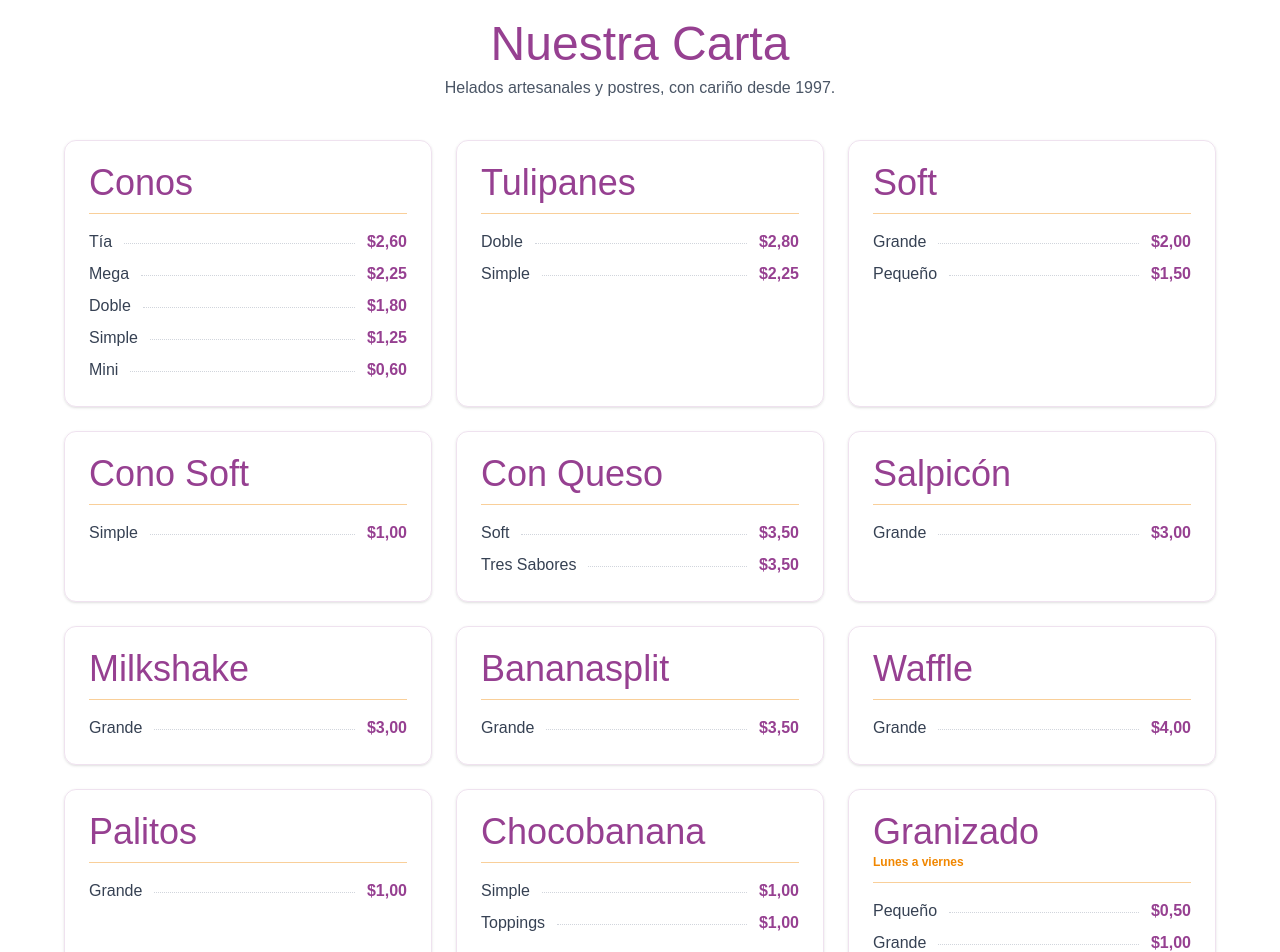
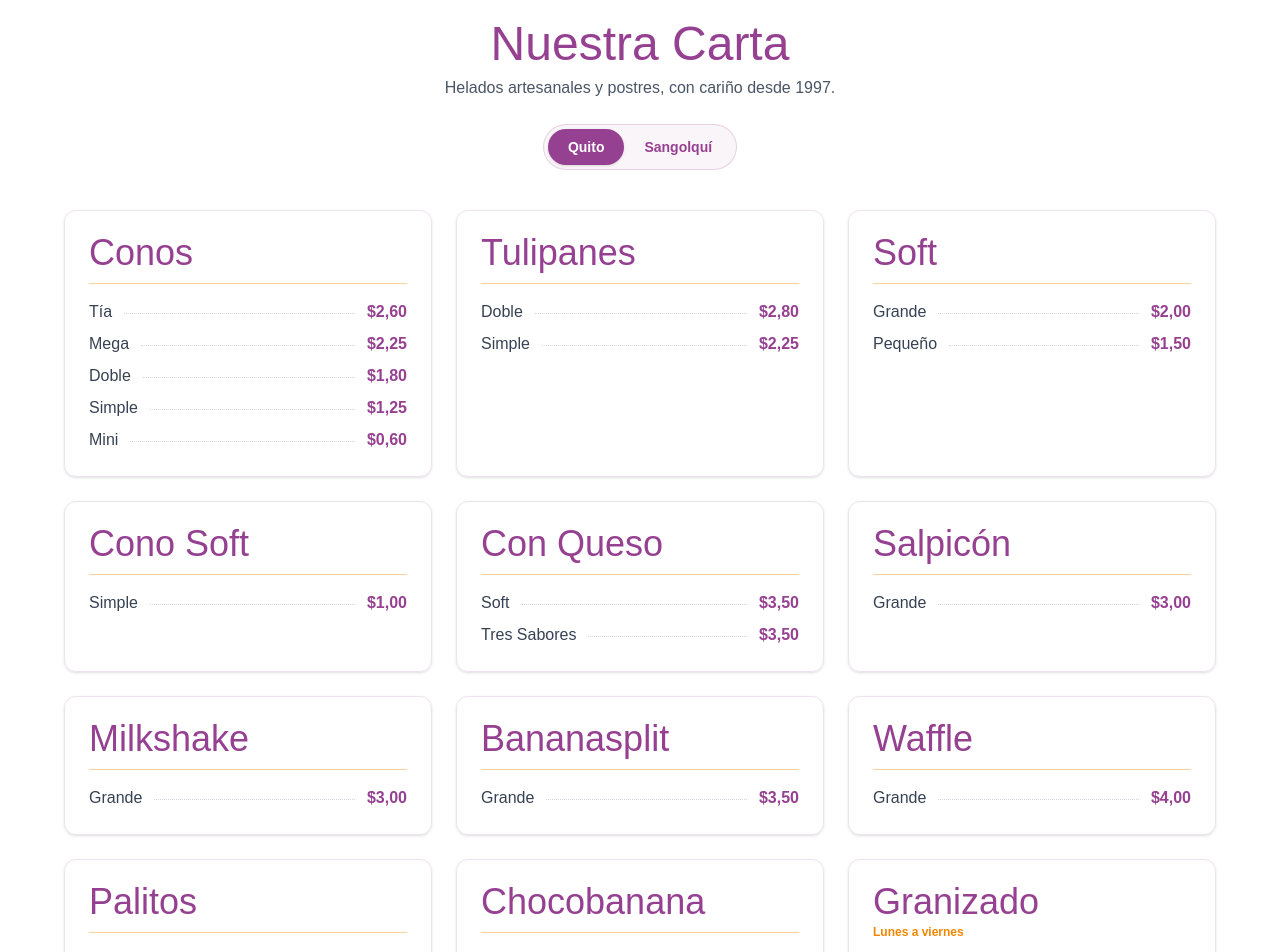
Before and after one commit to ma74ni/newlattia2025, a Next.js app: page /carta in a window 1280 px wide. Shown: the part 240-1192 px from the top of the page. Built offline with nearby package versions, Linux system fonts and the light colour scheme.

Commit message:
feat: update carta functionality to support multiple locales and adjust pricing; enhance PDF generation with local-specific details

```diff
--- a/src/data/carta.ts
+++ b/src/data/carta.ts
@@ -1,6 +1,26 @@
+export type LocalId = "quito" | "sangolqui";
+
+export interface Local {
+  id: LocalId;
+  nombre: string;
+}
+
+export const locales: Local[] = [
+  { id: "quito", nombre: "Quito" },
+  { id: "sangolqui", nombre: "Sangolquí" },
+];
+
 export interface CartaItem {
   nombre: string;
+  /** Precio en Quito (carta base). */
   precio: number;
+  /** Override para Sangolquí. Si no se define, usa el precio de Quito. */
+  precioSangolqui?: number;
+  /**
+   * Locales donde se ofrece el producto. Si no se define, está en todos.
+   * Ej: `locales: ['quito']` => solo en Quito.
+   */
+  locales?: LocalId[];
 }
 
 export interface CartaCategoria {
@@ -9,124 +29,148 @@ export interface CartaCategoria {
   items: CartaItem[];
 }
 
+/** Devuelve el precio del producto para el local indicado. */
+export const precioPara = (item: CartaItem, local: LocalId): number =>
+  local === "sangolqui" ? (item.precioSangolqui ?? item.precio) : item.precio;
+
+/** Indica si el producto se ofrece en el local dado. */
+export const itemDisponible = (item: CartaItem, local: LocalId): boolean =>
+  !item.locales || item.locales.includes(local);
+
+/**
+ * Carta filtrada para un local: solo los productos disponibles ahí,
+ * descartando las categorías que queden vacías.
+ */
+export const cartaParaLocal = (local: LocalId): CartaCategoria[] =>
+  carta
+    .map((cat) => ({
+      ...cat,
+      items: cat.items.filter((item) => itemDisponible(item, local)),
+    }))
+    .filter((cat) => cat.items.length > 0);
+/**
+ * Tres formas de expresar diferencias entre locales
+
+  1. Producto solo en un local → locales: ['quito'] (o ['sangolqui']).
+  2. Precio distinto → precioSangolqui: 3.2.
+  3. Igual en ambos → no agregas nada.
+  { nombre: 'Especial', precio: 0, precioSangolqui: 3.5, locales: ['sangolqui'] }
+ */
 export const carta: CartaCategoria[] = [
   {
-    nombre: 'Conos',
+    nombre: "Conos",
     items: [
-      { nombre: 'Tía', precio: 2.6 },
-      { nombre: 'Mega', precio: 2.25 },
-      { nombre: 'Doble', precio: 1.8 },
-      { nombre: 'Simple', precio: 1.25 },
-      { nombre: 'Mini', precio: 0.6 },
+      { nombre: "Tía", precio: 2.6 },
+      { nombre: "Mega", precio: 2.25 },
+      { nombre: "Doble", precio: 1.8 },
+      { nombre: "Simple", precio: 1.25 },
+      { nombre: "Mini", precio: 0.6, locales: ["quito"] },
     ],
   },
   {
-    nombre: 'Tulipanes',
+    nombre: "Tulipanes",
     items: [
-      { nombre: 'Doble', precio: 2.8 },
-      { nombre: 'Simple', precio: 2.25 },
+      { nombre: "Doble", precio: 2.8 },
+      { nombre: "Simple", precio: 2.25 },
     ],
   },
   {
-    nombre: 'Soft',
+    nombre: "Soft",
     items: [
-      { nombre: 'Grande', precio: 2.0 },
-      { nombre: 'Pequeño', precio: 1.5 },
+      { nombre: "Grande", precio: 2.0, locales: ["quito"] },
+      { nombre: "Pequeño", precio: 1.5, locales: ["quito"] },
     ],
   },
   {
-    nombre: 'Cono Soft',
-    items: [{ nombre: 'Simple', precio: 1.0 }],
+    nombre: "Cono Soft",
+    items: [{ nombre: "Simple", precio: 1.0, locales: ["quito"] }],
   },
   {
-    nombre: 'Con Queso',
+    nombre: "Con Queso",
     items: [
-      { nombre: 'Soft', precio: 3.5 },
-      { nombre: 'Tres Sabores', precio: 3.5 },
+      { nombre: "Soft", precio: 3.5 },
+      { nombre: "Tres Sabores", precio: 3.5 },
     ],
   },
   {
-    nombre: 'Salpicón',
-    items: [{ nombre: 'Grande', precio: 3.0 }],
+    nombre: "Salpicón",
+    items: [{ nombre: "Grande", precio: 3.0 }],
   },
   {
-    nombre: 'Milkshake',
-    items: [{ nombre: 'Grande', precio: 3.0 }],
+    nombre: "Milkshake",
+    items: [{ nombre: "Grande", precio: 3.0 }],
   },
   {
-    nombre: 'Bananasplit',
-    items: [{ nombre: 'Grande', precio: 3.5 }],
+    nombre: "Bananasplit",
+    items: [{ nombre: "Grande", precio: 3.5 }],
   },
   {
-    nombre: 'Waffle',
-    items: [{ nombre: 'Grande', precio: 4.0 }],
+    nombre: "Waffle",
+    items: [{ nombre: "Grande", precio: 4.0, locales: ["quito"] }],
   },
   {
-    nombre: 'Palitos',
-    items: [{ nombre: 'Grande', precio: 1.0 }],
+    nombre: "Palitos",
+    items: [{ nombre: "Grande", precio: 1.0 }],
   },
   {
-    nombre: 'Chocobanana',
+    nombre: "Chocobanana",
+    items: [{ nombre: "Grande", precio: 1.25 }],
+  },
+  {
+    nombre: "Granizado",
+    nota: "Lunes a viernes",
     items: [
-      { nombre: 'Simple', precio: 1.0 },
-      { nombre: 'Toppings', precio: 1.0 },
+      { nombre: "Pequeño", precio: 0.5, locales: ["quito"] },
+      { nombre: "Grande", precio: 1.0, locales: ["quito"] },
     ],
   },
   {
-    nombre: 'Granizado',
-    nota: 'Lunes a viernes',
+    nombre: "Por Litros",
     items: [
-      { nombre: 'Pequeño', precio: 0.5 },
-      { nombre: 'Grande', precio: 1.0 },
+      { nombre: "1 Litro", precio: 6.0 },
+      { nombre: "½ Litro", precio: 3.5 },
     ],
   },
   {
-    nombre: 'Por Litros',
+    nombre: "Espumilla",
     items: [
-      { nombre: '1 Litro', precio: 6.0 },
-      { nombre: '½ Litro', precio: 3.5 },
+      { nombre: "Pequeña", precio: 0.5 },
+      { nombre: "Grande", precio: 1.0 },
     ],
   },
   {
-    nombre: 'Espumilla',
+    nombre: "Gelatina",
     items: [
-      { nombre: 'Pequeña', precio: 0.5 },
-      { nombre: 'Grande', precio: 1.0 },
+      { nombre: "Simple", precio: 0.5 },
+      { nombre: "Crema", precio: 1.75 },
+      { nombre: "Espumilla", precio: 1.0 },
     ],
   },
   {
-    nombre: 'Gelatina',
+    nombre: "Flan",
     items: [
-      { nombre: 'Simple', precio: 0.5 },
-      { nombre: 'Crema', precio: 1.75 },
-      { nombre: 'Espumilla', precio: 1.0 },
+      { nombre: "Simple", precio: 1.0 },
+      { nombre: "Crema", precio: 2.0 },
+      { nombre: "Espumilla", precio: 1.5 },
     ],
   },
   {
-    nombre: 'Flan',
+    nombre: "Ensalada de Frutas",
     items: [
-      { nombre: 'Simple', precio: 1.0 },
-      { nombre: 'Crema', precio: 2.0 },
-      { nombre: 'Espumilla', precio: 1.5 },
+      { nombre: "Simple", precio: 1.25, locales: ["quito"] },
+      { nombre: "Espumilla", precio: 1.75, locales: ["quito"] },
+      { nombre: "Crema", precio: 2.0, locales: ["quito"] },
+      { nombre: "Helado", precio: 2.25, locales: ["quito"] },
+      { nombre: "Helado + Crema", precio: 2.75, locales: ["quito"] },
     ],
   },
   {
-    nombre: 'Ensalada de Frutas',
+    nombre: "Fresas",
     items: [
-      { nombre: 'Simple', precio: 1.25 },
-      { nombre: 'Espumilla', precio: 1.75 },
-      { nombre: 'Crema', precio: 2.0 },
-      { nombre: 'Helado', precio: 2.25 },
-      { nombre: 'Helado + Crema', precio: 2.75 },
-    ],
-  },
-  {
-    nombre: 'Fresas',
-    items: [
-      { nombre: 'Chocolate', precio: 2.0 },
-      { nombre: 'Espumilla', precio: 2.0 },
-      { nombre: 'Crema', precio: 2.5 },
-      { nombre: 'Choco + Crema', precio: 2.5 },
+      { nombre: "Chocolate", precio: 2.0, locales: ["quito"] },
+      { nombre: "Espumilla", precio: 2.0, locales: ["quito"] },
+      { nombre: "Crema", precio: 2.5, locales: ["quito"] },
+      { nombre: "Choco + Crema", precio: 2.5, locales: ["quito"] },
     ],
   },
 ];
--- a/src/pages/carta.tsx
+++ b/src/pages/carta.tsx
@@ -1,11 +1,16 @@
+import { useState } from 'react';
 import { NextSeo } from 'next-seo';
-import { carta } from '@/data/carta';
+import { cartaParaLocal, locales, precioPara, LocalId } from '@/data/carta';
 import { generateCartaPdf } from '@/utils/generateCartaPdf';
 
 const formatPrecio = (precio: number) =>
   `$${precio.toFixed(2).replace('.', ',')}`;
 
 export default function CartaPage() {
+  const [local, setLocal] = useState<LocalId>('quito');
+  const localActual = locales.find((l) => l.id === local)!;
+  const categorias = cartaParaLocal(local);
+
   return (
     <>
       <NextSeo
@@ -16,12 +21,41 @@ export default function CartaPage() {
         <h1 className="text-4xl md:text-5xl font-nerko text-purpleMain mb-2 text-center">
           Nuestra Carta
         </h1>
-        <p className="text-center text-gray-600 mb-10">
+        <p className="text-center text-gray-600 mb-6">
           Helados artesanales y postres, con cariño desde 1997.
         </p>
 
+        {/* Selector de local */}
+        <div className="flex justify-center mb-10">
+          <div
+            role="tablist"
+            aria-label="Selecciona un local"
+            className="inline-flex rounded-full border border-purpleMain/20 p-1 bg-purpleMain/5"
+          >
+            {locales.map((l) => {
+              const activo = l.id === local;
+              return (
+                <button
+                  key={l.id}
+                  role="tab"
+                  aria-selected={activo}
+                  type="button"
+                  onClick={() => setLocal(l.id)}
+                  className={`px-5 py-2 rounded-full text-sm font-semibold transition cursor-pointer ${
+                    activo
+                      ? 'bg-purpleMain text-white shadow'
+                      : 'text-purpleMain hover:bg-purpleMain/10'
+                  }`}
+                >
+                  {l.nombre}
+                </button>
+              );
+            })}
+          </div>
+        </div>
+
         <div className="grid grid-cols-1 sm:grid-cols-2 lg:grid-cols-3 gap-6">
-          {carta.map((categoria) => (
+          {categorias.map((categoria) => (
             <section
               key={categoria.nombre}
               className="rounded-xl border border-purpleMain/15 shadow-sm p-6 flex flex-col"
@@ -46,7 +80,7 @@ export default function CartaPage() {
                     <span className="text-gray-700">{item.nombre}</span>
                     <span className="flex-1 border-b border-dotted border-gray-300 mx-1 translate-y-[-3px]" />
                     <span className="font-bold text-purpleMain whitespace-nowrap">
-                      {formatPrecio(item.precio)}
+                      {formatPrecio(precioPara(item, local))}
                     </span>
                   </li>
                 ))}
@@ -58,10 +92,10 @@ export default function CartaPage() {
         <div className="text-center mt-12">
           <button
             type="button"
-            onClick={() => generateCartaPdf()}
+            onClick={() => generateCartaPdf(local)}
             className="inline-block bg-purpleMain text-white px-6 py-3 rounded-md text-lg hover:bg-orangeMain transition cursor-pointer"
           >
-            Descargar carta en PDF
+            Descargar carta de {localActual.nombre} en PDF
           </button>
         </div>
       </div>
--- a/src/utils/generateCartaPdf.ts
+++ b/src/utils/generateCartaPdf.ts
@@ -1,5 +1,11 @@
-import type { jsPDF } from 'jspdf';
-import { carta, CartaCategoria } from '@/data/carta';
+import { jsPDF } from 'jspdf';
+import {
+  cartaParaLocal,
+  CartaCategoria,
+  LocalId,
+  locales,
+  precioPara,
+} from '@/data/carta';
 
 const PURPLE: [number, number, number] = [150, 64, 145];
 const ORANGE: [number, number, number] = [241, 135, 0];
@@ -16,7 +22,7 @@ const COLS = [MARGIN, MARGIN + COL_W + COL_GAP];
 const TOP_Y = 42;
 const MAX_Y = 282;
 
-function drawHeader(doc: jsPDF) {
+function drawHeader(doc: jsPDF, localNombre: string) {
   doc.setFont('helvetica', 'bold');
   doc.setTextColor(...PURPLE);
   doc.setFontSize(24);
@@ -25,7 +31,9 @@ function drawHeader(doc: jsPDF) {
   doc.setFont('helvetica', 'normal');
   doc.setTextColor(...ORANGE);
   doc.setFontSize(12);
-  doc.text('Nuestra Carta', PAGE_W / 2, 28, { align: 'center' });
+  doc.text(`Nuestra Carta · ${localNombre}`, PAGE_W / 2, 28, {
+    align: 'center',
+  });
 
   doc.setDrawColor(...ORANGE);
   doc.setLineWidth(0.5);
@@ -36,7 +44,13 @@ function estimateHeight(cat: CartaCategoria) {
   return 6 + (cat.nota ? 4 : 0) + cat.items.length * 5 + 5;
 }
 
-function drawCategory(doc: jsPDF, cat: CartaCategoria, x: number, y: number) {
+function drawCategory(
+  doc: jsPDF,
+  cat: CartaCategoria,
+  x: number,
+  y: number,
+  local: LocalId
+) {
   doc.setFont('helvetica', 'bold');
   doc.setFontSize(13);
   doc.setTextColor(...PURPLE);
@@ -64,36 +78,40 @@ function drawCategory(doc: jsPDF, cat: CartaCategoria, x: number, y: number) {
 
     doc.setFont('helvetica', 'bold');
     doc.setTextColor(...PURPLE);
-    doc.text(formatPrecio(item.precio), x + COL_W, y, { align: 'right' });
+    doc.text(formatPrecio(precioPara(item, local)), x + COL_W, y, {
+      align: 'right',
+    });
     y += 5;
   }
 
   return y + 5;
 }
 
-export async function generateCartaPdf() {
-  const { jsPDF } = await import('jspdf');
+export function generateCartaPdf(local: LocalId = 'quito') {
   const doc = new jsPDF({ unit: 'mm', format: 'a4' });
 
-  drawHeader(doc);
+  const localNombre = locales.find((l) => l.id === local)?.nombre ?? '';
+  const categorias = cartaParaLocal(local);
+
+  drawHeader(doc, localNombre);
 
   let col = 0;
   let y = TOP_Y;
 
-  for (const cat of carta) {
+  for (const cat of categorias) {
     if (y + estimateHeight(cat) > MAX_Y) {
       if (col === 0) {
         col = 1;
         y = TOP_Y;
       } else {
         doc.addPage();
-        drawHeader(doc);
+        drawHeader(doc, localNombre);
         col = 0;
         y = TOP_Y;
       }
     }
-    y = drawCategory(doc, cat, COLS[col], y);
+    y = drawCategory(doc, cat, COLS[col], y, local);
   }
 
-  doc.save('carta-lattia.pdf');
+  doc.save(`carta-lattia-${local}.pdf`);
 }
```
Also changed, not shown: src/data/mockProducts.json (+4 -4 lines), 1 other file (tests, documents, lock files or other folders).
